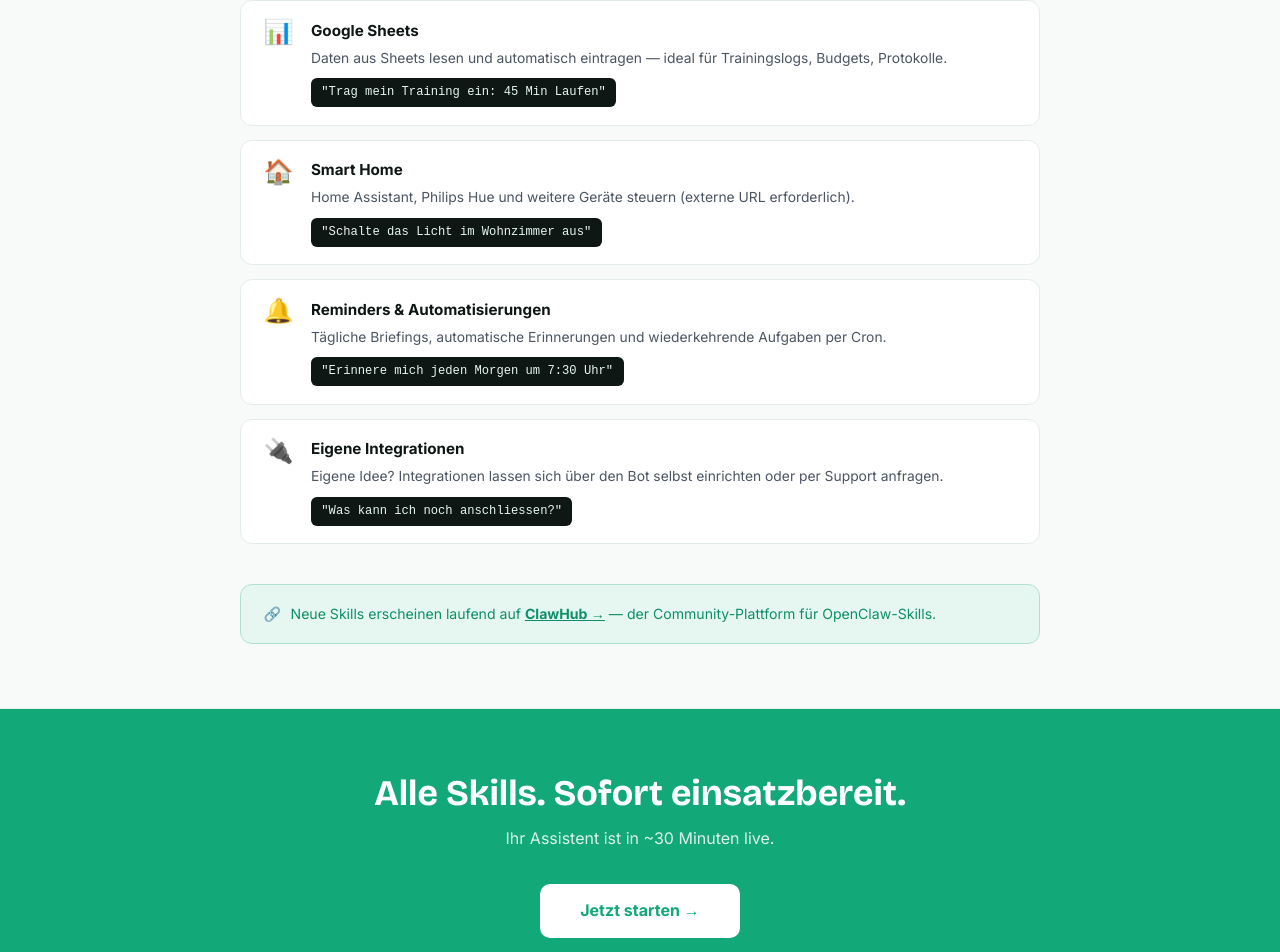
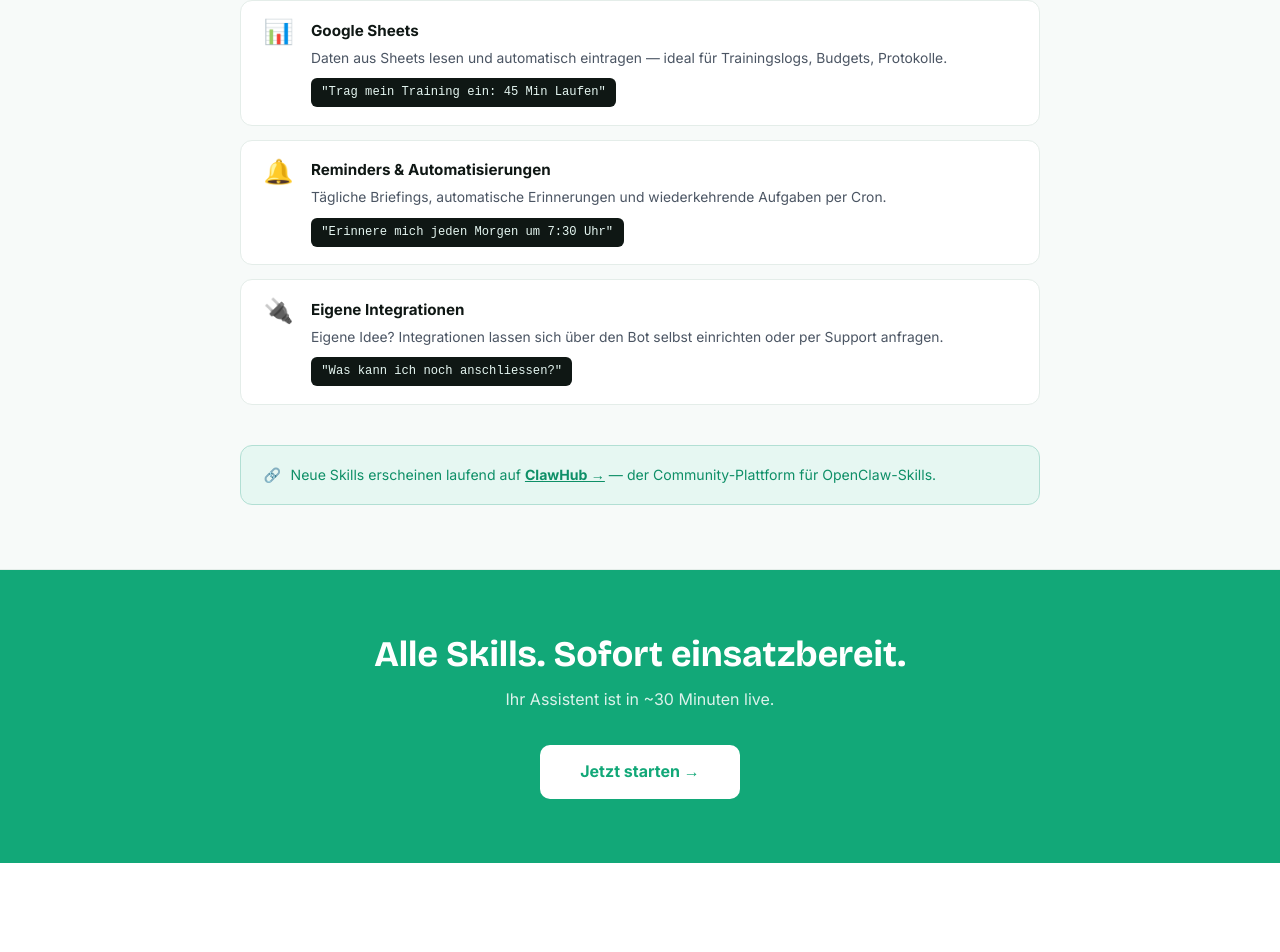
Before and after one commit to riccardogosteli-wq/openclaw-hosting, a Next.js app: page /skills in a window 1280 px wide. Shown: the part 1552-2504 px from the top of the page. After the commit the page ends 2415 px from the top, so only its background shows below. Built offline with nearby package versions, Linux system fonts and the light colour scheme.

Commit message:
fix: full nav on /skills + /vergleich; remove Smart Home skill from /skills page

```diff
--- a/app/skills/page.tsx
+++ b/app/skills/page.tsx
@@ -67,12 +67,6 @@ const de = {
       title: 'Google Sheets',
       desc: 'Daten aus Sheets lesen und automatisch eintragen — ideal für Trainingslogs, Budgets, Protokolle.',
       ex: '"Trag mein Training ein: 45 Min Laufen"',
-    },
-    {
-      icon: '🏠',
-      title: 'Smart Home',
-      desc: 'Home Assistant, Philips Hue und weitere Geräte steuern (externe URL erforderlich).',
-      ex: '"Schalte das Licht im Wohnzimmer aus"',
     },
     {
       icon: '🔔',
@@ -159,12 +153,6 @@ const en: typeof de = {
       title: 'Google Sheets',
       desc: 'Read and automatically write data to Sheets — ideal for training logs, budgets, notes.',
       ex: '"Log my workout: 45 min running"',
-    },
-    {
-      icon: '🏠',
-      title: 'Smart Home',
-      desc: 'Control Home Assistant, Philips Hue and more (external URL required).',
-      ex: '"Turn off the living room lights"',
     },
     {
       icon: '🔔',
```
